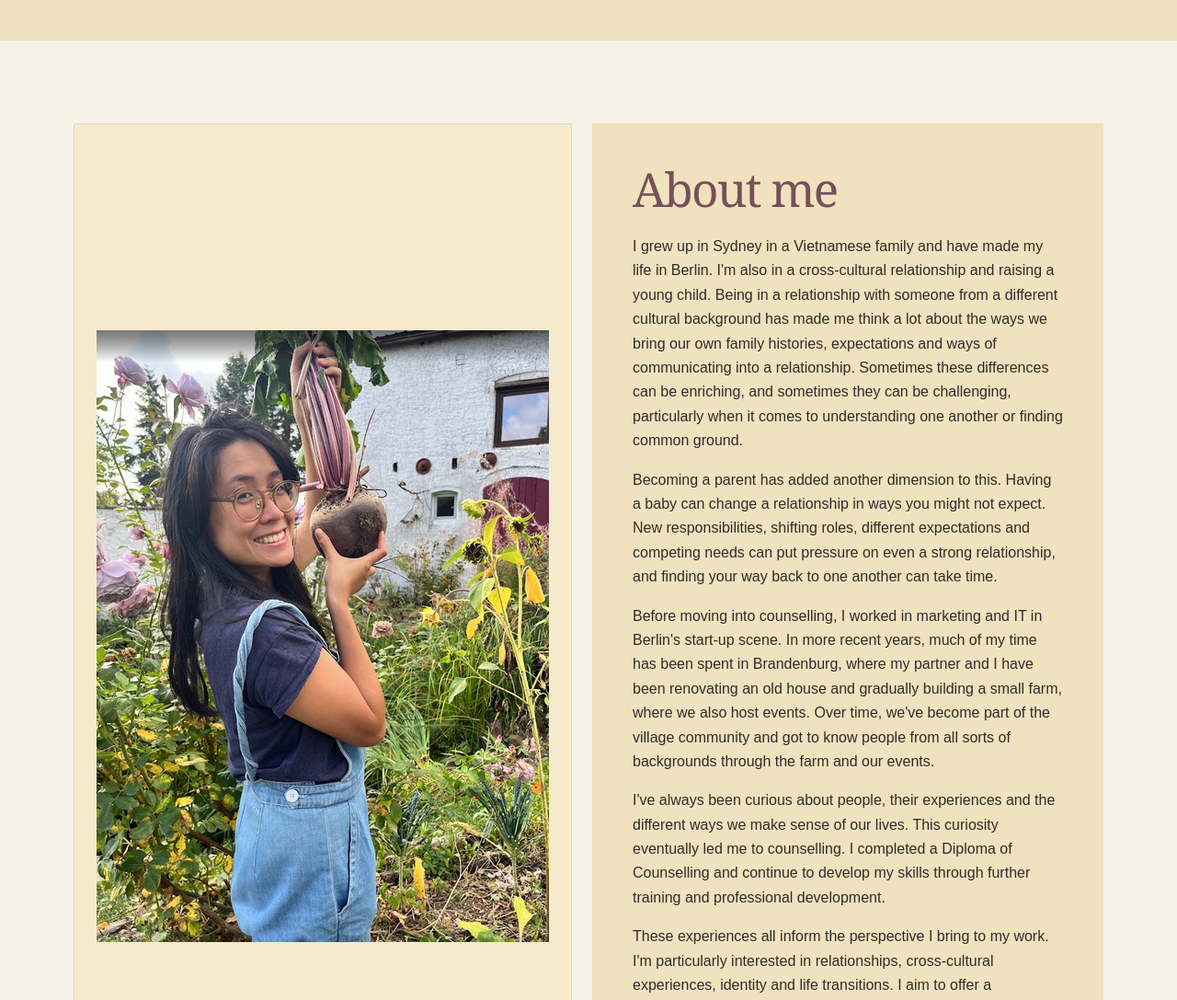
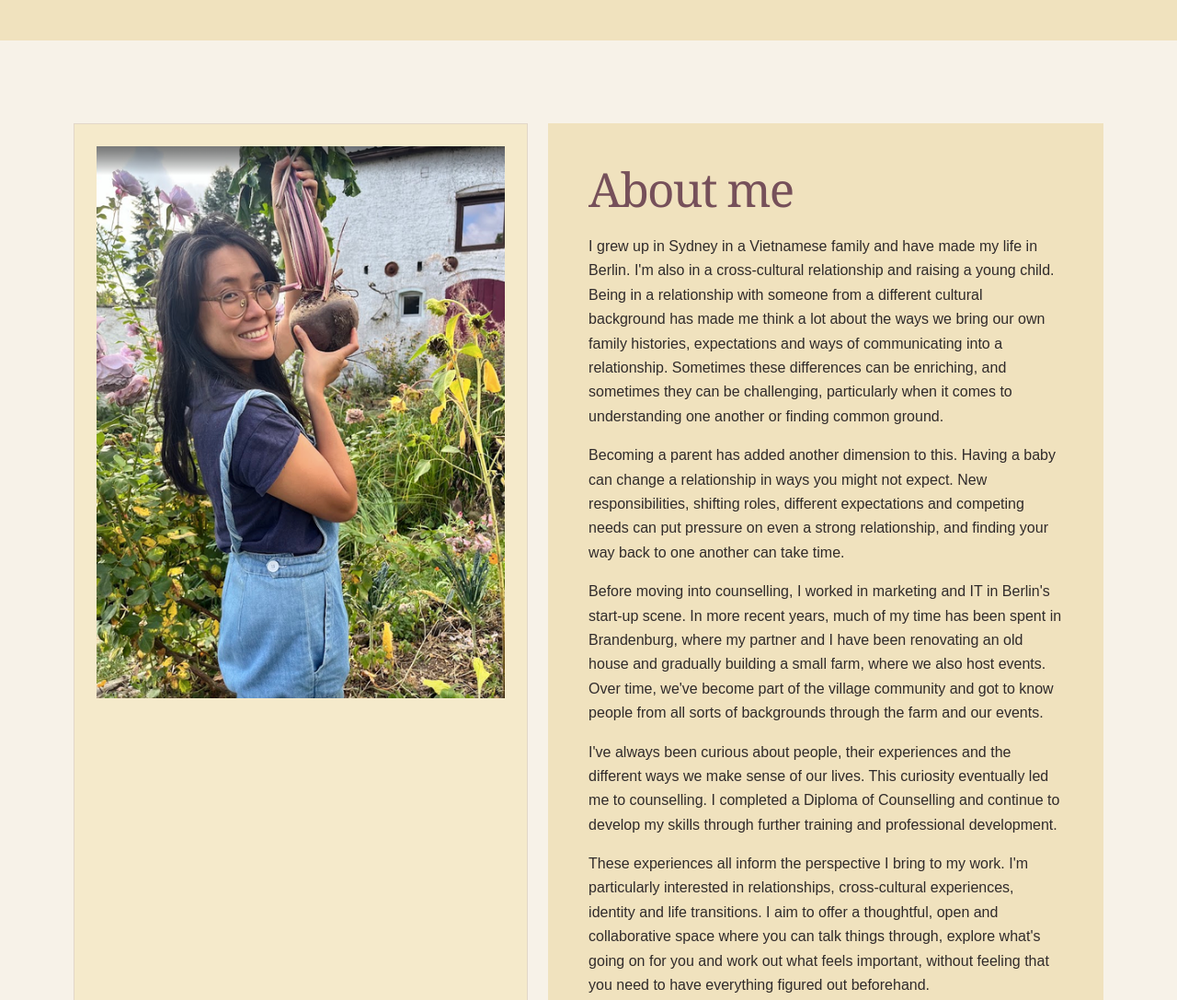
Before and after one commit to thanhlantrung/thanhtrung, a plain HTML site: page index.html in a window 1280 px wide. Shown: the part 1920-3007 px from the top of the page at 92% size. Drawn offline with Linux system fonts and the light colour scheme.

Commit message:
Update index.html
hopefully fixed issue with portrait

```diff
--- a/index.html
+++ b/index.html
@@ -430,6 +430,25 @@
       line-height: 1.7;
     }
 
+    .portrait-panel {
+      min-width: 0;
+      width: 100%;
+      overflow: hidden;
+    }
+
+    .portrait-placeholder {
+      width: 100%;
+      min-width: 0;
+      overflow: hidden;
+    }
+
+    .portrait-placeholder img {
+      display: block;
+      width: 100%;
+      max-width: 100%;
+      height: auto;
+    }
+
     @media (max-width: 900px) {
       .explore-grid {
         grid-template-columns: repeat(2, 1fr);
@@ -481,12 +500,15 @@
 
       .portrait-panel {
         min-height: 0;
-        padding: 12px;
       }
 
       .portrait-placeholder {
         min-height: 0;
         height: auto;
+      }
+
+      .about-copy {
+        min-width: 0;
       }
 
       .portrait-placeholder img {
@@ -628,7 +650,9 @@
     <section class="section wrap" id="about">
       <div class="photo-strip">
         <div class="portrait-panel">
-          <img src="portrait.jpg" alt="thanh">
+          <div class="portrait-placeholder">
+            <img src="portrait.jpg" alt="thanh">
+          </div>
         </div>
 
         <div class="about-copy">
```
